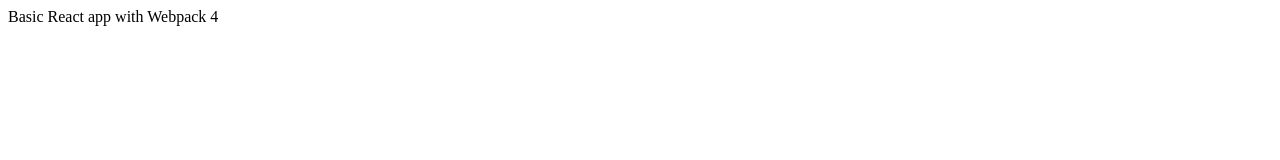
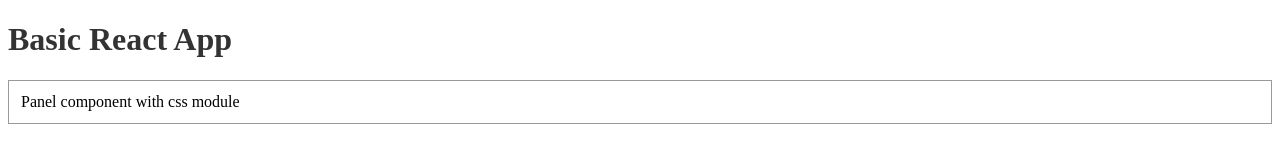
Before and after one commit to kk808/react-webpack-boilerplate, a React app: page / in a window 1280 px wide. Built offline with nearby package versions, Linux system fonts and the light colour scheme.

Commit message:
Css Modules configured

```diff
--- a/src/components/panel/Panel.js
+++ b/src/components/panel/Panel.js
@@ -1,9 +1,10 @@
 import React from 'react'
 import PropTypes from 'prop-types'
+import styles from './Panel.module.less'
 
 const Panel = ({ text }) => {
   return (
-    <div className='panel' data-testid='panel'>
+    <div data-testid='panel' className={styles.panel}>
       {text}
     </div>
   )
--- /dev/null
+++ b/src/components/panel/Panel.module.less
@@ -0,0 +1,4 @@
+.panel {
+	border: #999 solid 1px;
+	padding: 12px;
+}
--- a/src/index.js
+++ b/src/index.js
@@ -4,7 +4,8 @@
 const App = () => {
   return (
     <>
-      <Panel text='Basic React app with Webpack 4' />
+      <h1>Basic React App</h1>
+      <Panel text='Panel component with css module' />
     </>
   )
 }
--- a/src/style/style.less
+++ b/src/style/style.less
@@ -6,5 +6,5 @@
 }
 
 h1 {
-	color: #fff;
+	color: #333;
 }
--- a/webpack/webpack.dev.js
+++ b/webpack/webpack.dev.js
@@ -11,7 +11,18 @@
     rules: [
       {
         test: /\.less$/,
-        use: ['style-loader', 'css-loader', 'less-loader']
+        use: [
+          'style-loader',
+          {
+            loader: 'css-loader',
+            options: {
+              modules: {
+                localIdentName: 'component_[local]__[hash:base64:5]'
+              }
+            }
+          },
+          'less-loader'
+        ]
       }
     ]
   }
```
Also changed, not shown: package.json (+7 -0 lines), webpack/webpack.prod.js (+12 -2 lines), .prettierrc.json, 1 other file.
